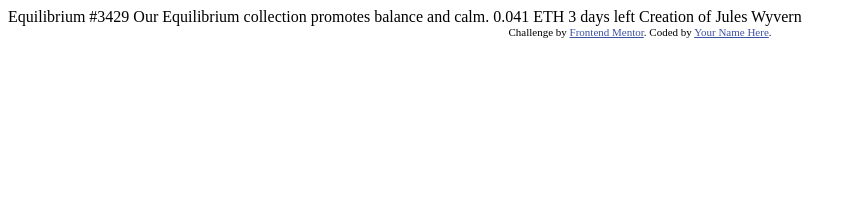
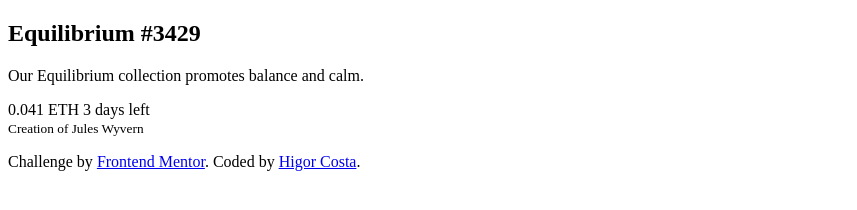
Before and after one commit to higor-costa/cart-o-de-visualiza-o-nft, a plain HTML site: page index.html in a window 1280 px wide. Shown: the whole page, without its empty margins (0-857 px from the left). Drawn offline with Linux system fonts and the light colour scheme.

Commit message:
Update index.html

```diff
--- a/index.html
+++ b/index.html
@@ -2,32 +2,38 @@
 <html lang="en">
 <head>
   <meta charset="UTF-8">
-  <meta name="viewport" content="width=device-width, initial-scale=1.0"> <!-- displays site properly based on user's device -->
-
-  <link rel="icon" type="image/png" sizes="32x32" href="./images/favicon-32x32.png">
-
-  <title>Frontend Mentor | NFT preview card component</title>
-
-  <!-- Feel free to remove these styles or customise in your own stylesheet 👍 -->
-  <style>
-    .attribution { font-size: 11px; text-align: center; }
-    .attribution a { color: hsl(228, 45%, 44%); }
-  </style>
+  <meta http-equiv="X-UA-Compatible" content="IE=edge">
+  <meta name="viewport" content="width=device-width, initial-scale=1.0">
+  <title> Frontend Mentor | NFT preview card component </title>
+  <link rel="shortcut icon" href="./images/favicon-32x32.png" type="image/x-icon">
 </head>
 <body>
+    <main class="principal">
+        <section class="card">
+            <div class="imagem"></div>
 
-  Equilibrium #3429
+            <div class="cabecalho">
+                <h1 class="cabecalho__titulo"> Equilibrium #3429 </h1>
+                <p class="cabecalho__paragrafo"> Our Equilibrium collection promotes balance and calm. </p>
+            </div>
 
-  Our Equilibrium collection promotes balance and calm.
+            <div class="items">
+                <span class="item1"> 0.041 ETH  </span>
+                <span class="item2"> 3 days left </span>
+            </div>
 
-  0.041 ETH
-  3 days left
+            <div class="card__creditos">
+                <div class="imagem__avatar"></div>
+                <small class="creditos"> Creation of <span class="creditos--nome"> Jules Wyvern </span> </small>
+            </div>
 
-  Creation of Jules Wyvern
-
-  <div class="attribution">
-    Challenge by <a href="https://www.frontendmentor.io?ref=challenge" target="_blank">Frontend Mentor</a>.
-    Coded by <a href="#">Your Name Here</a>.
-  </div>
+            <div class="atribuicao">
+                <p>
+                    Challenge by <a href="https://www.frontendmentor.io?ref=challenge" target="_blank">Frontend Mentor</a>.
+                    Coded by <a href="https://www.linkedin.com/in/higor-costa-/" target="_blank"> Higor Costa</a>.
+                </p>
+            </div>
+        </section>
+    </main>
 </body>
 </html>
```
